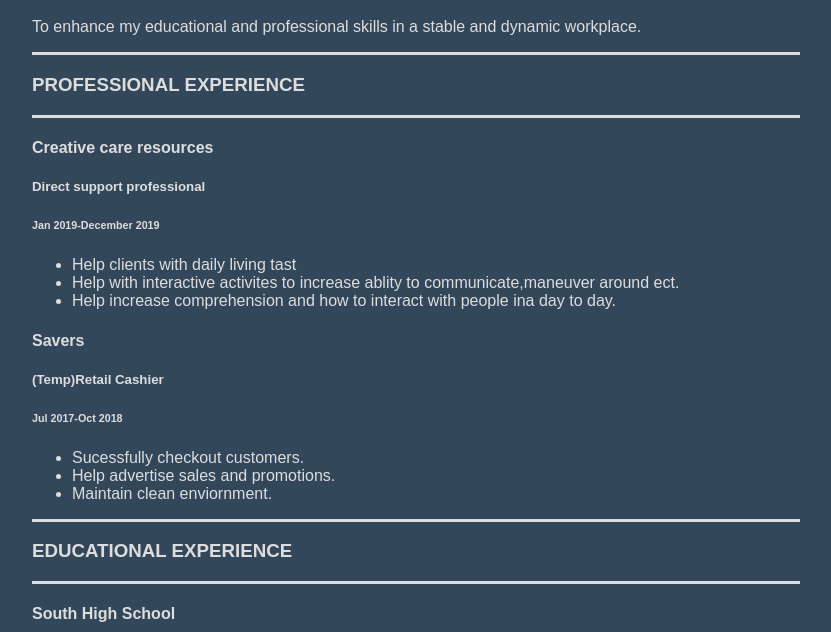
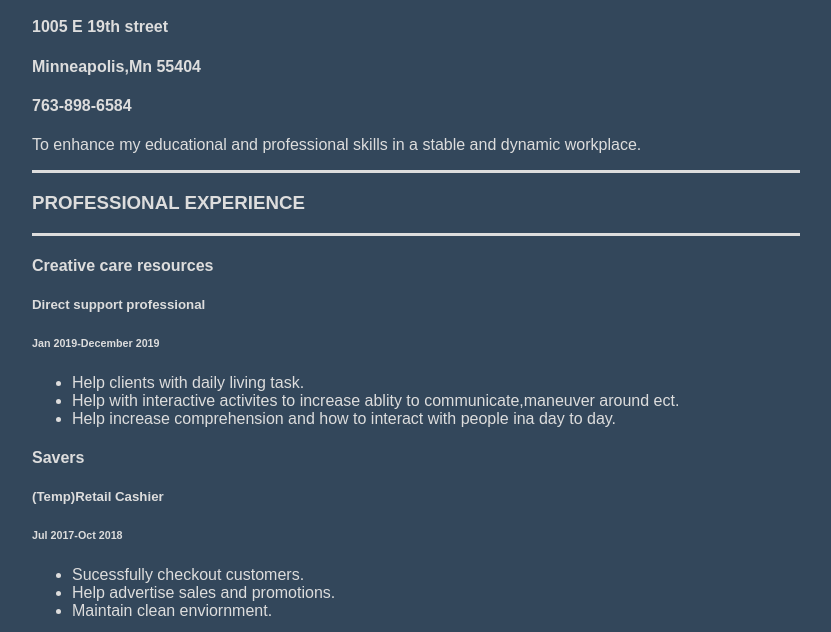
Before and after one commit to ymohamed02/ymohamed02.github.io, a plain HTML site: page index.html in a window 1280 px wide. Shown: the part 168-800 px from the top of the page, without its empty margins (224-1055 px from the left). Drawn offline with Linux system fonts and the light colour scheme.

Commit message:
Update index.html

```diff
--- a/index.html
+++ b/index.html
@@ -4,11 +4,15 @@
   <meta charset="utf-8">
   <meta name="viewport" content="width=device-width">
   <title>Yasmin Mohamed Resume</title>
-   <link rel="stylesheet" href="style.css" />
+  <link rel="stylesheet" href="style.css" />
 </head>
 <body>
   <div>
      <h1>Yasmin Mohamed</h1>
+    <h4>1005 E 19th street</h4>
+
+     <h4> Minneapolis,Mn 55404</h4>
+    <h4>763-898-6584</h4>
      <p>To enhance my educational and professional skills in a stable and dynamic workplace.
    </div>
 
@@ -22,7 +26,7 @@
   <h6>Jan 2019-December 2019</h6>
 
   <ul>
-    <li>Help clients with daily living tast</li>
+    <li>Help clients with daily living task.</li>
     <li>Help with interactive activites to increase ablity to communicate,maneuver around ect. </li>
     <li>Help increase comprehension and how to interact with people ina day to day.</li>
   </ul>
@@ -49,5 +53,6 @@
       <li>Advance Placement Classes</li>
       <li>Independent Study</li>
     </ul>
+
 </body>
 </html>
```
